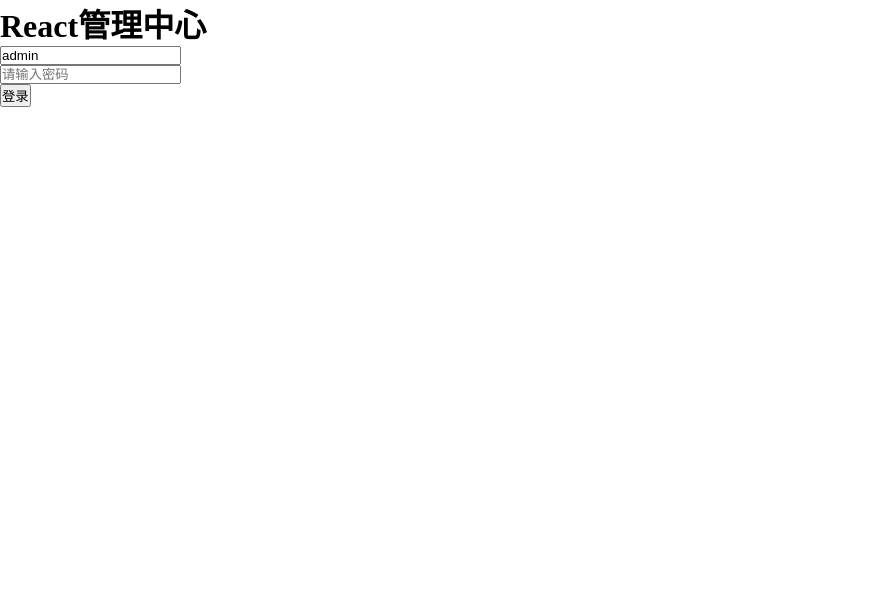
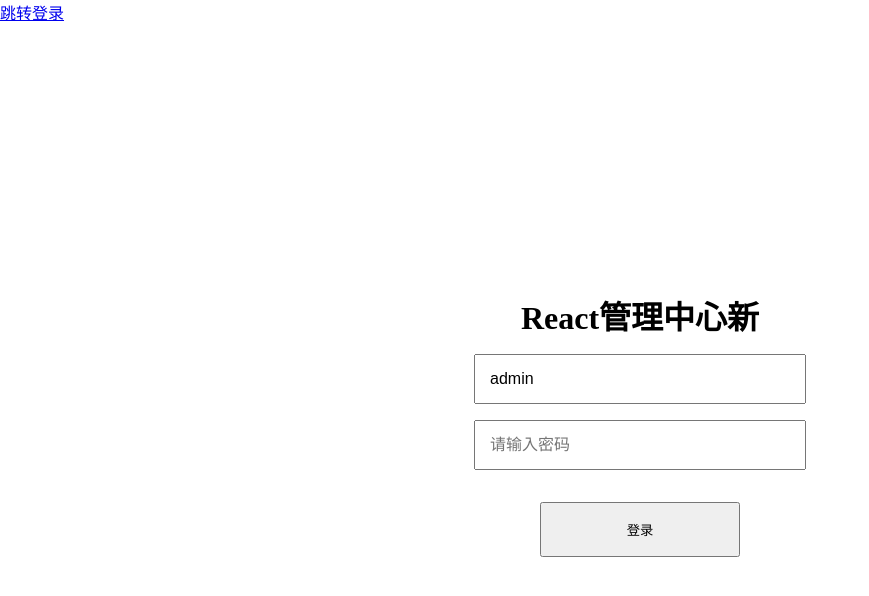
Before and after one commit to haokur/react-starter, a React (Vite) app: page /login in a window 1280 px wide. Shown: the top 596 px of the page, without its empty margins (0-869 px from the left). Built offline with nearby package versions, Linux system fonts and the light colour scheme.

Commit message:
3.引入路由,将刚写的登录表单从App.tsx移动到pages/login下

```diff
--- a/package.json
+++ b/package.json
@@ -11,7 +11,8 @@
   },
   "dependencies": {
     "react": "^18.2.0",
-    "react-dom": "^18.2.0"
+    "react-dom": "^18.2.0",
+    "react-router-dom": "^6.23.0"
   },
   "devDependencies": {
     "@types/react": "^18.2.66",
--- a/src/App.tsx
+++ b/src/App.tsx
@@ -1,31 +1,16 @@
-import { ChangeEvent, useState } from "react"
+import { BrowserRouter as Router, Route, Routes, Link } from 'react-router-dom';
+import LoginPage from './pages/login/login';
 
 function App() {
-  const formTitle = "React管理中心"
-
-  const [loginForm, setLoginForm] = useState({
-    accout: "admin",
-    password: ""
-  })
-
-  const handleLoginFormChange = (event: ChangeEvent<HTMLInputElement>) => {
-    const { name, value } = event.target
-    setLoginForm({ ...loginForm, [name]: value })
-  }
-
-  const handleLoginSubmit = () => {
-    console.log(loginForm, "登录表单信息");
-  }
-
   return (
-    <>
-      <h1>{formTitle}</h1>
-      <div><input type="text" name="accout" value={loginForm.accout} placeholder="请输入账号" onChange={handleLoginFormChange} /></div>
-      <div><input type="password" name="password" value={loginForm.password} placeholder="请输入密码" onChange={handleLoginFormChange} /></div>
+    <Router>
       <div>
-        <button onClick={handleLoginSubmit}>登录</button>
+        <Link to="/login">跳转登录</Link>
       </div>
-    </>
+      <Routes>
+        <Route path="/login" element={<LoginPage />} />
+      </Routes>
+    </Router>
   )
 }
 
--- a/src/main.tsx
+++ b/src/main.tsx
@@ -1,6 +1,6 @@
 import React from 'react'
 import ReactDOM from 'react-dom/client'
-import App from './App.tsx'
+import App from './App'
 import './styles/basic.scss'
 
 const rootElement = document.getElementById('root')
--- /dev/null
+++ b/src/pages/login/login.scss
@@ -0,0 +1,27 @@
+.login{
+    &-container{
+        width: 100vw;
+        height: 100vh;
+        display: flex;
+        flex-direction: column;
+        justify-content: center;
+        align-items: center;
+    }
+    &-form{
+        &__row{
+            margin-top: 16px;
+            .input{
+                width: 300px;
+                padding: 14px;
+                font-size: 16px;
+            }
+        }
+    }
+    &-action{
+        margin-top: 32px;
+        &__btn{
+            width: 200px;
+            padding: 16px 0;
+        }
+    }
+}
--- /dev/null
+++ b/src/pages/login/login.tsx
@@ -0,0 +1,62 @@
+
+import React from 'react';
+import './login.scss'
+
+interface ILoginFormState {
+    accout: string,
+    password: string
+}
+interface ILoginPageState {
+    formTitle: string,
+    loginForm: ILoginFormState
+}
+
+class LoginPage extends React.Component {
+    state: ILoginPageState = {
+        formTitle: "React管理中心",
+        loginForm: {
+            accout: "admin",
+            password: ""
+        }
+    }
+
+    componentDidMount(): void {
+        console.log('componentDidMount----');
+        this.setState({
+            "formTitle": "React管理中心新"
+        })
+    }
+
+    handleLoginFormChange = (event: React.ChangeEvent<HTMLInputElement>) => {
+        const { name, value } = event.target
+        this.setState((prevState: ILoginPageState) => ({
+            ...prevState,
+            loginForm: {
+                ...prevState.loginForm,
+                [name]: value,
+            },
+        }));
+    }
+
+    handleLoginSubmit = () => {
+        console.log(this.state.loginForm, "登录表单信息");
+    }
+
+    render(): React.ReactNode {
+        const { formTitle, loginForm } = this.state
+        return (
+            <div className='login-container'>
+                <h1 className='login-title'>{formTitle}</h1>
+                <div className="login-form">
+                    <div className='login-form__row'><input className='input' type="text" name="accout" value={loginForm.accout} placeholder="请输入账号" onChange={this.handleLoginFormChange} /></div>
+                    <div className='login-form__row'><input className='input' type="password" name="password" value={loginForm.password} placeholder="请输入密码" onChange={this.handleLoginFormChange} /></div>
+                </div>
+                <div className='login-action'>
+                    <button className='login-action__btn' onClick={this.handleLoginSubmit}>登录</button>
+                </div>
+            </div>
+        )
+    }
+}
+
+export default LoginPage
--- a/tsconfig.node.json
+++ b/tsconfig.node.json
@@ -3,7 +3,7 @@
     "composite": true,
     "skipLibCheck": true,
     "module": "ESNext",
-    "moduleResolution": "bundler",
+    "moduleResolution": "node",
     "allowSyntheticDefaultImports": true,
     "strict": true
   },
```
Also changed, not shown: tsconfig.json (+5 -3 lines), 1 other file (tests, documents, lock files or other folders).
